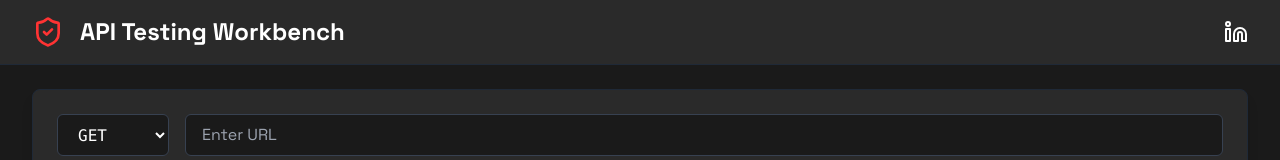
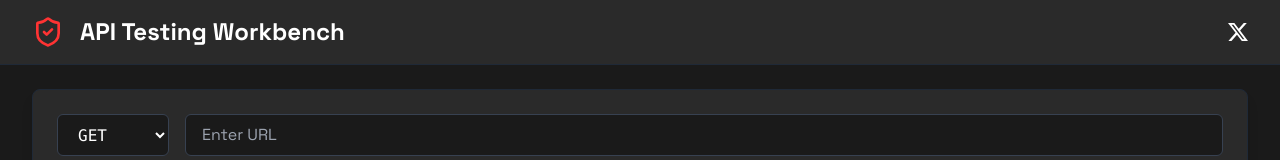
Before and after one commit to ritikpal1122/Api-Testing---Tool, a React (Vite) app: page / in a window 1280 px wide. Shown: the top 160 px of the page. Built offline with nearby package versions, Linux system fonts and the light colour scheme.

Commit message:
fixed header

```diff
--- a/src/App.tsx
+++ b/src/App.tsx
@@ -180,13 +180,17 @@ function App() {
         <div className="max-w-7xl mx-auto  px-4 py-4 sm:px-6 lg:px-8">
           <div className="flex justify-between items-center">
             <div className='flex items-center space-x-4'>
-            <ShieldCheck className="h-8 w-8 text-primary" />
-            <h1 className="text-2xl font-bold text-white">
-              API Testing Workbench
-            </h1>
+              <ShieldCheck className="h-8 w-8 text-primary" />
+              <h1 className="text-2xl font-bold text-white">
+                API Testing Workbench
+              </h1>
             </div>
-            <a href="https://www.linkedin.com/in/ritikpal" target="_blank" rel="noopener noreferrer">
-            <Linkedin className="h-6 w-6 " ></Linkedin>
+            <a href="https://x.com/ritikpaltech" target="_blank" rel="noopener noreferrer">
+              <span className="h-8 w-8 bg-red" >
+              <svg xmlns="http://www.w3.org/2000/svg" width="20" height="20" fill="currentColor" className="bi bi-twitter-x" viewBox="0 0 16 16">
+  <path d="M12.6.75h2.454l-5.36 6.142L16 15.25h-4.937l-3.867-5.07-4.425 5.07H.316l5.733-6.57L0 .75h5.063l3.495 4.633L12.601.75Zm-.86 13.028h1.36L4.323 2.145H2.865z"/>
+</svg>
+              </span>
             </a>
 
           </div>
@@ -269,11 +273,10 @@ function App() {
                       setActiveRequests([...activeRequests, saved.request]);
                       handleSend(saved.request, index);
                     }}
-                    className={`w-full text-left p-3 rounded-md transition-colors ${
-                      selectedRequest?.id === saved.id
+                    className={`w-full text-left p-3 rounded-md transition-colors ${selectedRequest?.id === saved.id
                         ? 'bg-primary/10 border border-primary/20'
                         : 'hover:bg-secondary'
-                    }`}
+                      }`}
                   >
                     <div className="font-medium text-white">
                       {saved.name}
```
